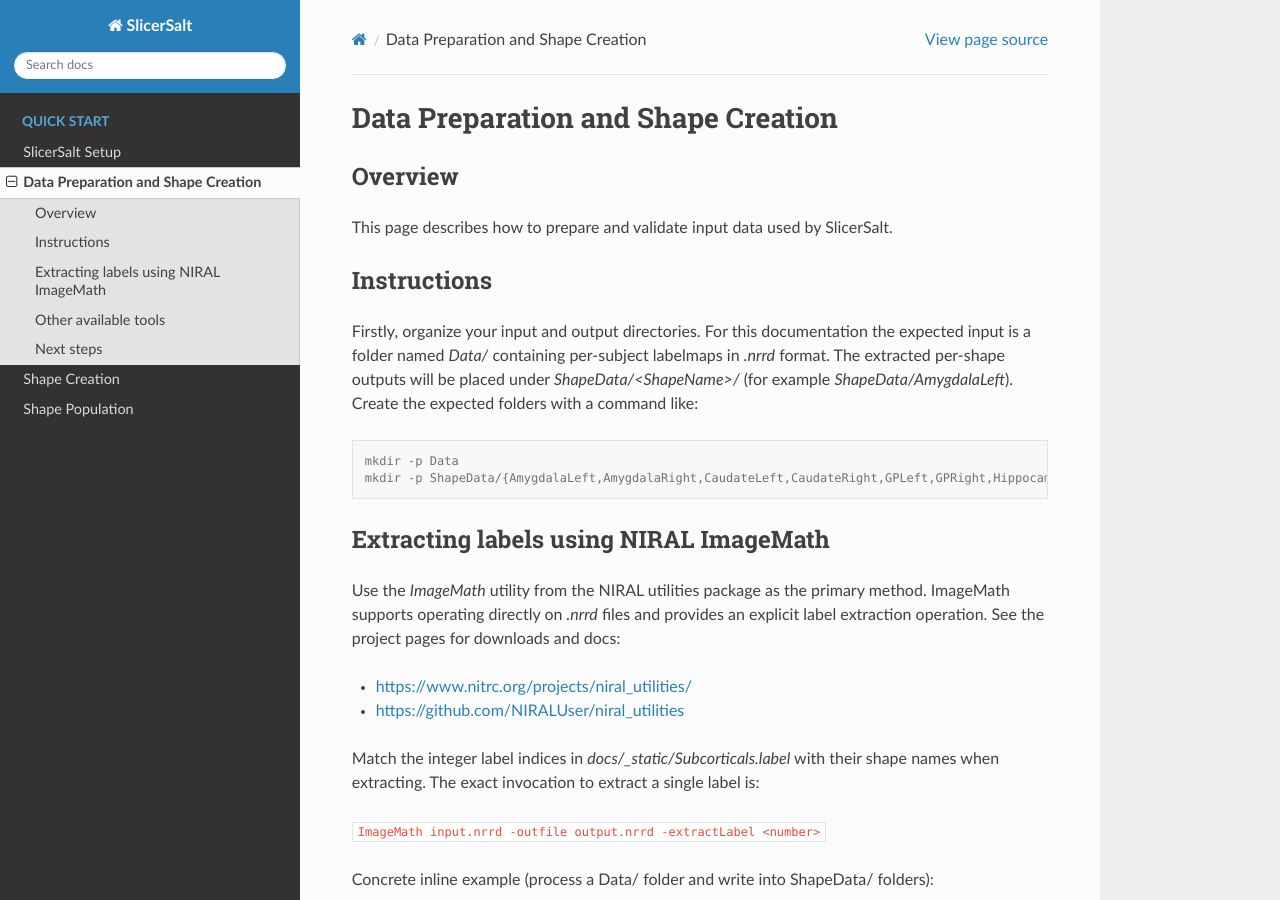
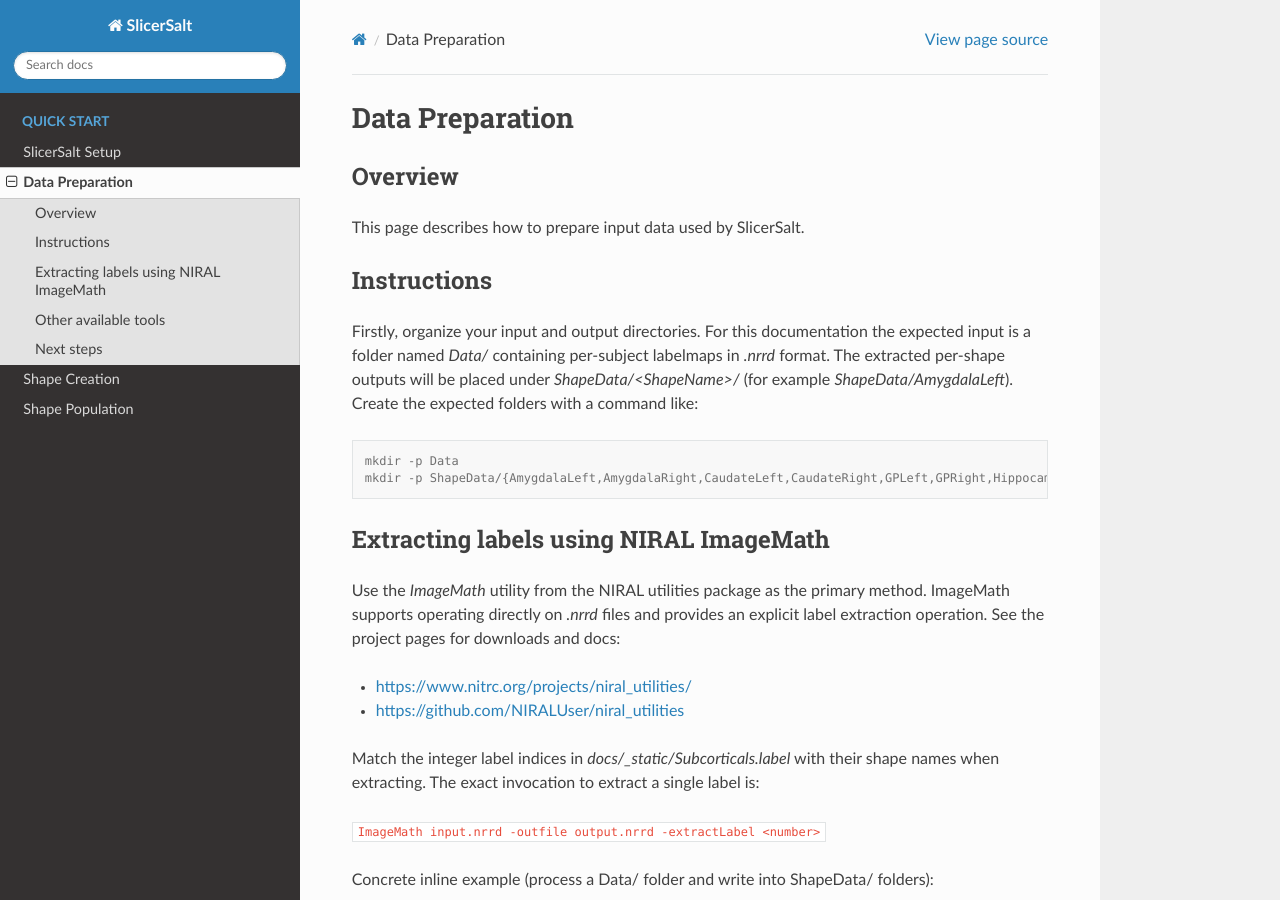
Before and after one commit to calebyhan/slicer-salt, a Sphinx documentation site: the page built from docs/source/data_preparation.rst, in a window 1280 px wide and 900 px high. Built offline with Sphinx 7.4.7 and the Read the Docs theme 3.1.0, drawn with Linux system fonts in a browser that asks for light colours.

Commit message:
subtitle fix

```diff
--- a/docs/source/data_preparation.rst
+++ b/docs/source/data_preparation.rst
@@ -1,10 +1,10 @@
-Data Preparation and Shape Creation
+Data Preparation
 ================
 
 Overview
 --------
 
-This page describes how to prepare and validate input data used by SlicerSalt.
+This page describes how to prepare input data used by SlicerSalt.
 
 Instructions
 -----------------------
```
